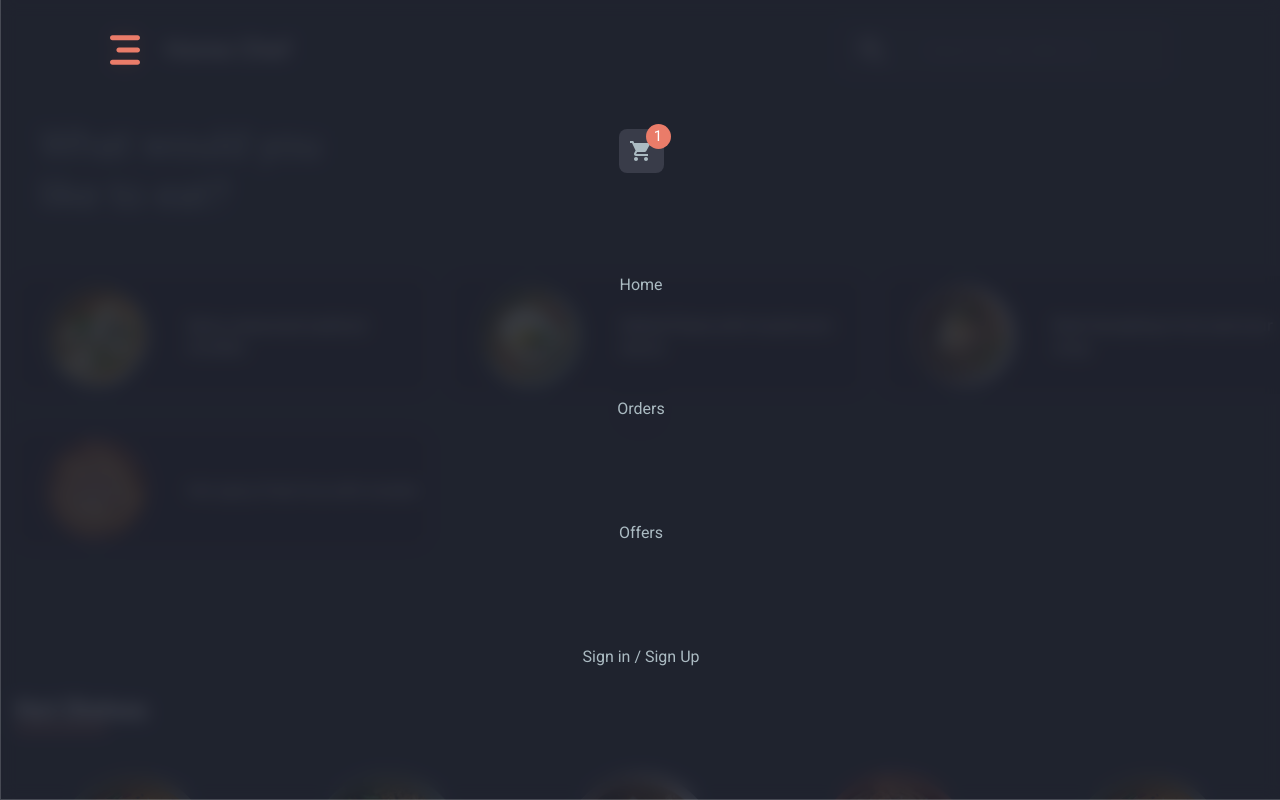
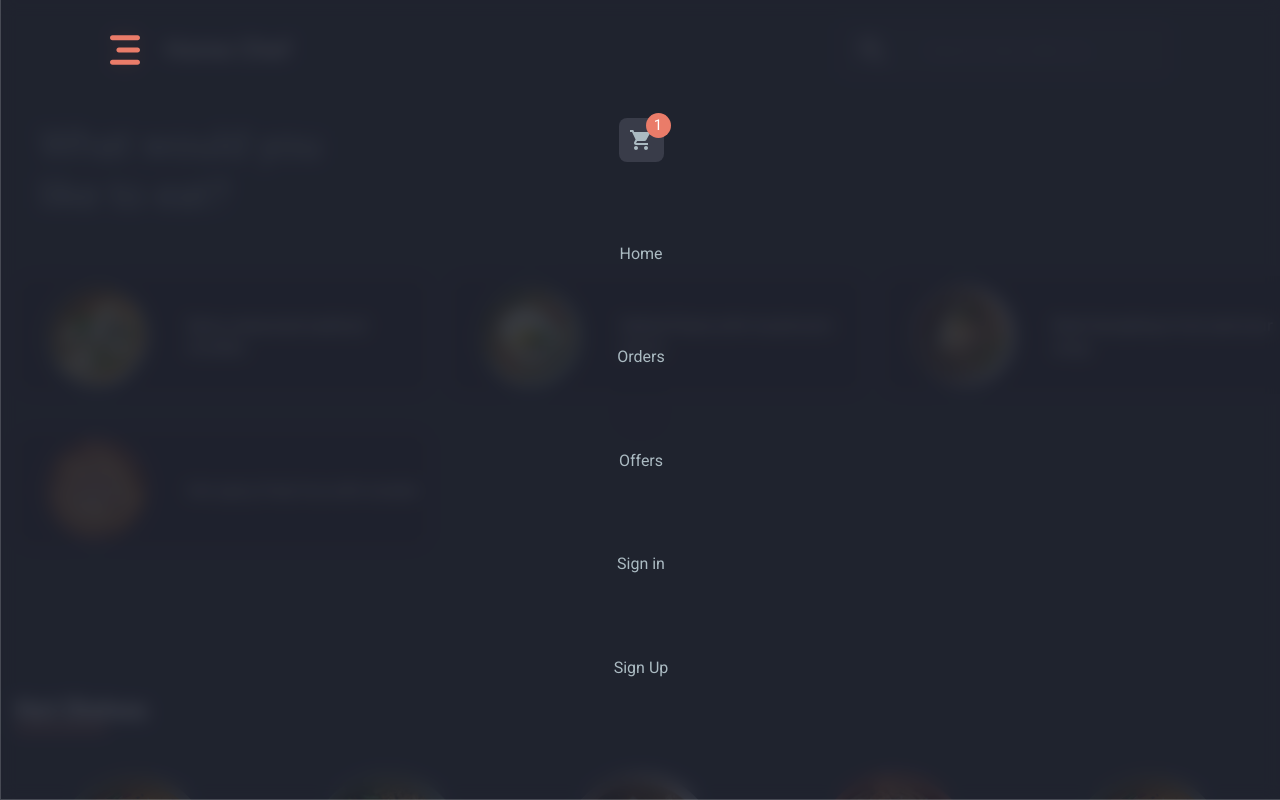
Before and after one commit to aninarafath6/Home-Chef, a React (Create React App) app in the folder home-che-front-end/: page / in a window 1280 px wide. Both pictures are taken after a click on the picture 125 px from the left and 50 px from the top of the page. Shown: the top 800 px of the page. Built offline with nearby package versions, Linux system fonts and the light colour scheme.

Commit message:
header menu links modified

```diff
--- a/home-che-front-end/src/components/header/Header.js
+++ b/home-che-front-end/src/components/header/Header.js
@@ -66,7 +66,12 @@ export default function Header() {
                 </NavLi>
                 <NavLi>
                 <NavLink onClick={closePannal} to='/loginOrSignUp'>
-                    Sign in / Sign Up
+                    Sign in
+                </NavLink>
+                </NavLi>
+                <NavLi>
+                <NavLink onClick={closePannal} to='/loginOrSignUp'>
+                    Sign Up
                 </NavLink>
                 </NavLi>
                 </LiContainer>
```
